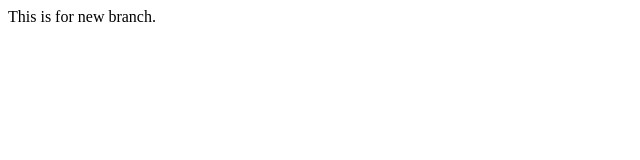
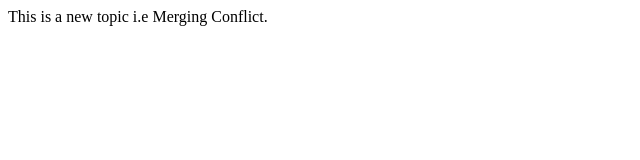
Before and after one commit to Sudip-Creates/JavaScript, a plain HTML site: page index.html in a window 1280 px wide. Shown: the whole page, without its empty margins (0-640 px from the left). Drawn offline with Linux system fonts and the light colour scheme.

Commit message:
New Topic

```diff
--- a/index.html
+++ b/index.html
@@ -1,3 +1,3 @@
 <p>
-    This is for new branch.
+    This is a new topic i.e Merging Conflict.
 </p>
```
